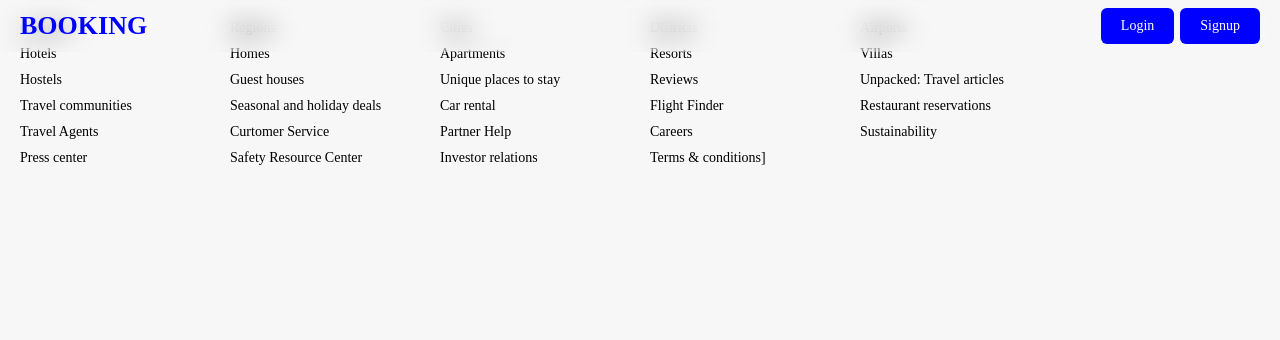
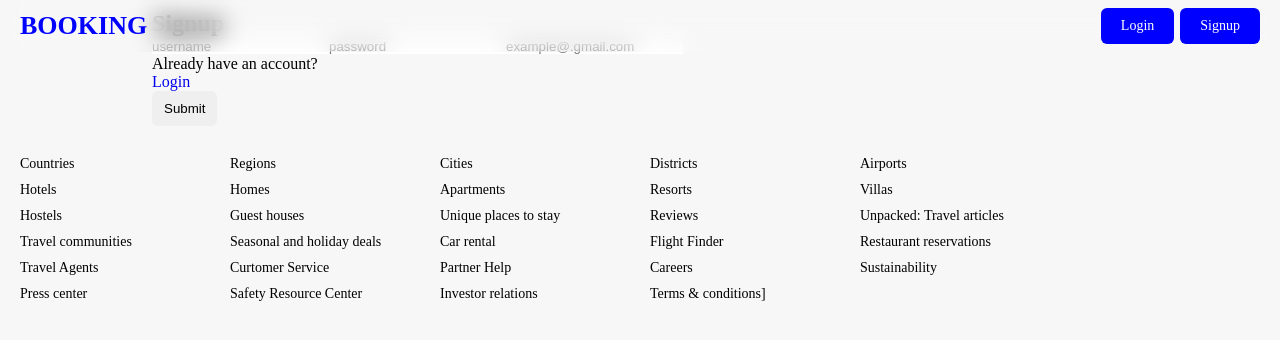
Before and after one commit to AungMyoAye101/Booking-MERN, a React (Vite) app in the folder frontend/booking/: page /signup in a window 1280 px wide. Shown: the top 340 px of the page. Built offline with nearby package versions, Linux system fonts and the light colour scheme.

Commit message:
Add Signup page and update routing; fix link text in Login component

```diff
--- a/frontend/booking/src/App.tsx
+++ b/frontend/booking/src/App.tsx
@@ -5,6 +5,7 @@ import List from "./pages/list/list";
 import NavBar from "./components/navbar/NavBar";
 import Footer from "./components/footer/Footer";
 import Login from "./pages/login/Login";
+import Signup from "./pages/signup/Signup";
 
 function App() {
   return (
@@ -15,7 +16,7 @@ function App() {
         <Route path="/hotel" element={<Hotel />} />
         <Route path="/list" element={<List />} />
         <Route path="/login" element={<Login />} />
-        <Route path="/singup" element={<List />} />
+        <Route path="/signup" element={<Signup />} />
       </Routes>
       <Footer />
     </BrowserRouter>
--- a/frontend/booking/src/components/NavBar/NavBar.tsx
+++ b/frontend/booking/src/components/NavBar/NavBar.tsx
@@ -12,7 +12,7 @@ const NavBar = () => {
         <Link to={"/login"} className="link_btn">
           Login
         </Link>
-        <Link to={"/register"} className="link_btn">
+        <Link to={"/signup"} className="link_btn">
           Signup
         </Link>
       </div>
--- a/frontend/booking/src/pages/login/login.css
+++ b/frontend/booking/src/pages/login/login.css
@@ -38,4 +38,5 @@
 
 .form-container .link-con p {
   font-size: 13px;
+  font-weight: 400;
 }
--- a/frontend/booking/src/pages/login/Login.tsx
+++ b/frontend/booking/src/pages/signup/Signup.tsx
@@ -1,15 +1,16 @@
 import { Link } from "react-router-dom";
-import "./login.css";
-const Login = () => {
+import "./signup.css";
+const Signup = () => {
   return (
     <section className="container">
       <form className="form-container">
-        <h1>Login </h1>
+        <h1>Signup </h1>
         <input type="text" placeholder="username" />
         <input type="password" placeholder="password" />
+        <input type="email" placeholder="example@.gmail.com" />
         <div className="link-con">
-          <p>Don't have an account?</p>
-          <Link to={"/signup"}>signup</Link>
+          <p>Already have an account?</p>
+          <Link to={"/login"}>Login</Link>
         </div>
         <button>Submit</button>
       </form>
@@ -17,4 +18,4 @@ const Login = () => {
   );
 };
 
-export default Login;
+export default Signup;
```
Also changed, not shown: frontend/booking/src/pages/signup/signup.css (added).
